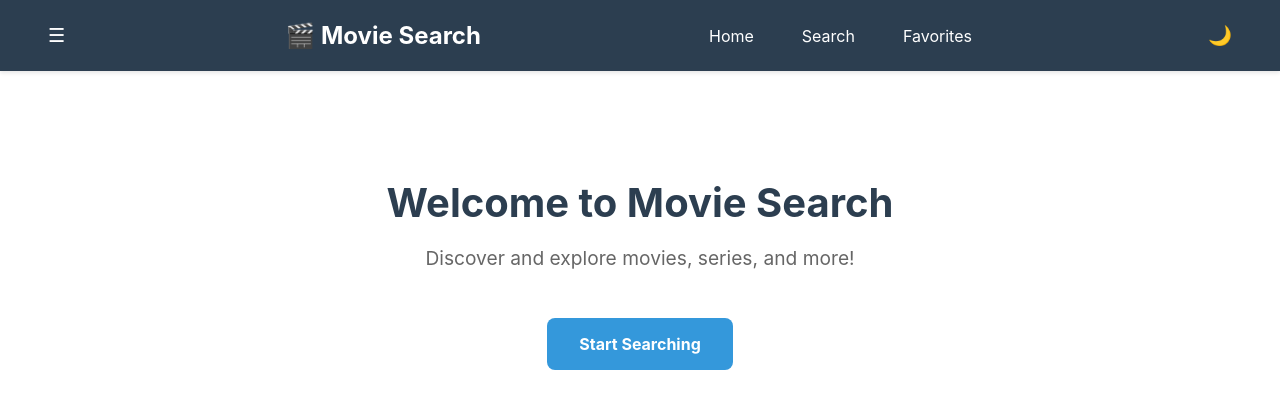
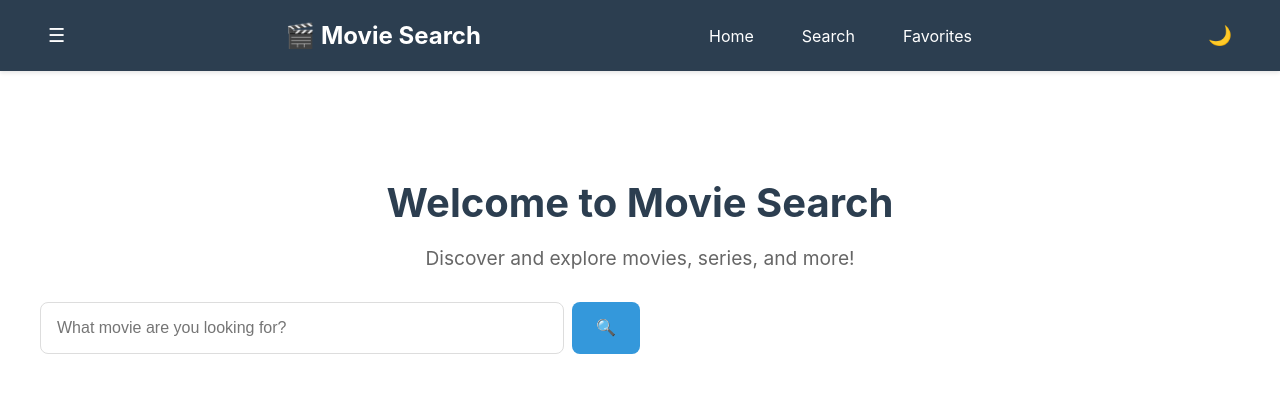
Before and after one commit to DevKingKev/java-spring-reactjs-bootcamp, a React (Create React App) app in the folder frontend/: page / in a window 1280 px wide. Shown: the top 408 px of the page. Built offline with nearby package versions, Linux system fonts and the light colour scheme.

Commit message:
Moved the SearchForm and MovieList displays into own components which are now used in both Search and Home pages.

```diff
--- a/frontend/src/App.scss
+++ b/frontend/src/App.scss
@@ -219,13 +219,6 @@ $transition: all 0.3s ease;
     }
   }
 }
-
-// Search Page Styles
-.search-page {
-  .search-form {
-    margin-bottom: 2rem;
-  }
-
   .search-input-group {
     display: flex;
     gap: 0.5rem;
@@ -252,6 +245,14 @@ $transition: all 0.3s ease;
       font-size: 1rem;
     }
   }
+
+// Search Page Styles
+.search-page {
+  .search-form {
+    margin-bottom: 2rem;
+  }
+
+
 
   .error-message {
     background-color: $accent-color;
--- /dev/null
+++ b/frontend/src/components/MovieList.tsx
@@ -0,0 +1,64 @@
+import React from "react";
+import { useAppSelector } from "../hooks/redux";
+import { MovieListItem } from "../types/movie.types";
+import MovieCard from "./MovieCard";
+
+interface MovieListProps {
+  movies: MovieListItem[];
+  title?: string;
+  showCount?: boolean;
+  emptyMessage?: string;
+  emptySubtitle?: string;
+  className?: string;
+  showSearchQuery?: boolean;
+}
+
+const MovieList: React.FC<MovieListProps> = ({
+  movies,
+  title,
+  showCount = true,
+  emptyMessage = "No movies to display",
+  emptySubtitle,
+  className = "",
+  showSearchQuery = false,
+}) => {
+  const { searchQuery } = useAppSelector((state) => state.movies);
+
+  // Generate title with search query if enabled
+  const displayTitle =
+    showSearchQuery && searchQuery
+      ? `${title || "Search Results"}: ${searchQuery}`
+      : title;
+
+  if (movies.length === 0) {
+    return (
+      <div className={`no-results ${className}`}>
+        <h3>{emptyMessage}</h3>
+        {emptySubtitle && <p>{emptySubtitle}</p>}
+      </div>
+    );
+  }
+
+  return (
+    <div className={`movie-list ${className}`}>
+      {displayTitle && (
+        <div className="results-header">
+          <h2>{displayTitle}</h2>
+          {showCount && (
+            <span className="results-count">
+              {movies.length === 1 ? "1 movie" : `${movies.length} movies`}
+            </span>
+          )}
+        </div>
+      )}
+
+      <div className="movie-grid">
+        {movies.map((movie) => (
+          <MovieCard key={movie.imdbID} movie={movie} />
+        ))}
+      </div>
+    </div>
+  );
+};
+
+export default MovieList;
--- /dev/null
+++ b/frontend/src/components/SearchForm.tsx
@@ -0,0 +1,92 @@
+import React, { useState, useEffect } from "react";
+import { useNavigate, useSearchParams } from "react-router-dom";
+import { useAppDispatch, useAppSelector } from "../hooks/redux";
+import {
+  searchMovies,
+  setSearchQuery,
+  addToSearchHistory,
+} from "../store/slices/movieSlice";
+
+interface SearchFormProps {
+  placeholder?: string;
+  redirectToSearch?: boolean;
+  onSearch?: (query: string) => void;
+  className?: string;
+  showButton?: boolean;
+  autoFocus?: boolean;
+}
+
+const SearchForm: React.FC<SearchFormProps> = ({
+  placeholder = "Search for movies, series, episodes...",
+  redirectToSearch = true,
+  onSearch,
+  className = "",
+  showButton = true,
+  autoFocus = false,
+}) => {
+  const dispatch = useAppDispatch();
+  const navigate = useNavigate();
+  const [searchParams] = useSearchParams();
+  const [localQuery, setLocalQuery] = useState("");
+
+  const { isLoading } = useAppSelector((state) => state.movies);
+
+  const queryParam = searchParams.get("q") || "";
+
+  // Sync with URL params (mainly for Search page)
+  useEffect(() => {
+    if (queryParam && redirectToSearch) {
+      setLocalQuery(queryParam);
+    }
+  }, [queryParam, redirectToSearch]);
+
+  const handleSearch = (e: React.FormEvent) => {
+    e.preventDefault();
+    const trimmedQuery = localQuery.trim();
+
+    if (trimmedQuery) {
+      // Add to search history
+      dispatch(addToSearchHistory(trimmedQuery));
+
+      if (redirectToSearch) {
+        // Navigate to search page with query param
+        navigate(`/search?q=${encodeURIComponent(trimmedQuery)}`);
+      } else {
+        // Execute search directly (for Search page)
+        dispatch(setSearchQuery(trimmedQuery));
+        dispatch(searchMovies(trimmedQuery));
+      }
+
+      // Call custom onSearch handler if provided
+      if (onSearch) {
+        onSearch(trimmedQuery);
+      }
+    }
+  };
+
+  const handleInputChange = (e: React.ChangeEvent<HTMLInputElement>) => {
+    setLocalQuery(e.target.value);
+  };
+
+  return (
+    <form onSubmit={handleSearch} className={`search-form ${className}`}>
+      <div className="search-input-group">
+        <input
+          type="text"
+          value={localQuery}
+          onChange={handleInputChange}
+          placeholder={placeholder}
+          className="search-input"
+          autoFocus={autoFocus}
+        />
+        {showButton && (
+          <button type="submit" className="search-button" disabled={isLoading}>
+            {isLoading ? "🔄" : "🔍"}
+          </button>
+        )}
+      </div>
+    </form>
+  );
+};
+
+export default SearchForm;
--- a/frontend/src/pages/Home.tsx
+++ b/frontend/src/pages/Home.tsx
@@ -1,28 +1,50 @@
 import React from "react";
 import { Link } from "react-router-dom";
 import { useAppSelector } from "../hooks/redux";
+import SearchForm from "../components/SearchForm";
+import MovieList from "../components/MovieList";
 
 const Home: React.FC = () => {
-  const { searchHistory } = useAppSelector((state) => state.movies);
+  const { searchHistory, searchResults, isLoading, error } = useAppSelector(
+    (state) => state.movies
+  );
 
   return (
     <div className="home">
       <div className="hero-section">
         <h1>Welcome to Movie Search</h1>
         <p>Discover and explore movies, series, and more!</p>
-        <Link to="/search" className="cta-button">
-          Start Searching
-        </Link>
+        <SearchForm
+          placeholder="What movie are you looking for?"
+          autoFocus={false}
+          redirectToSearch={false}
+        />
       </div>
+
+      {/* Show search results if any */}
+      {searchResults.length > 0 && (
+        <MovieList
+          movies={searchResults}
+          title="Search Results"
+          showCount={true}
+          className="home-results"
+          showSearchQuery={true}
+        />
+      )}
+
+      {/* Show loading state */}
+      {isLoading && <div className="loading-spinner"></div>}
+
+      {/* Show error state */}
+      {error && <div className="error-message">❌ {error}</div>}
 
       {searchHistory.length > 0 && (
         <div className="recent-searches">
           <h2>Recent Searches</h2>
           <div className="search-history-list">
             {searchHistory.slice(0, 5).map((query, index) => (
-              <p>
+              <p key={index}>
                 <Link
-                  key={index}
                   to={`/search?q=${encodeURIComponent(query)}`}
                   className="search-history-item">
                   {query}
--- a/frontend/src/pages/Search.tsx
+++ b/frontend/src/pages/Search.tsx
@@ -1,4 +1,4 @@
-import React, { useState, useEffect } from "react";
+import React, { useEffect } from "react";
 import { useSearchParams } from "react-router-dom";
 import { useAppDispatch, useAppSelector } from "../hooks/redux";
 import {
@@ -6,12 +6,12 @@ import {
   setSearchQuery,
   addToSearchHistory,
 } from "../store/slices/movieSlice";
-import MovieCard from "../components/MovieCard";
+import MovieList from "../components/MovieList";
+import SearchForm from "../components/SearchForm";
 
 const Search: React.FC = () => {
   const dispatch = useAppDispatch();
-  const [searchParams, setSearchParams] = useSearchParams();
-  const [localQuery, setLocalQuery] = useState("");
+  const [searchParams] = useSearchParams();
 
   const { searchResults, isLoading, error } = useAppSelector(
     (state) => state.movies
@@ -21,61 +21,36 @@ const Search: React.FC = () => {
 
   useEffect(() => {
     if (queryParam) {
-      setLocalQuery(queryParam);
       dispatch(setSearchQuery(queryParam));
       dispatch(searchMovies(queryParam));
       dispatch(addToSearchHistory(queryParam));
     }
   }, [queryParam, dispatch]);
 
-  const handleSearch = (e: React.FormEvent) => {
-    e.preventDefault();
-    if (localQuery.trim()) {
-      setSearchParams({ q: localQuery.trim() });
-    }
-  };
-
   return (
     <div className="search-page">
-      <form onSubmit={handleSearch} className="search-form">
-        <div className="search-input-group">
-          <input
-            type="text"
-            value={localQuery}
-            onChange={(e) => setLocalQuery(e.target.value)}
-            placeholder="Search for movies, series, episodes..."
-            className="search-input"
-          />
-          <button type="submit" className="search-button" disabled={isLoading}>
-            {isLoading ? "🔄" : "🔍"}
-          </button>
-        </div>
-      </form>
+      <SearchForm
+        redirectToSearch={false}
+        onSearch={() => {}} // Search logic is handled in useEffect
+      />
 
       {error && <div className="error-message">❌ {error}</div>}
 
       {searchResults.length > 0 && (
-        <div className="search-results">
-          <div className="results-header">
-            <h2>Search Results</h2>
-            <span className="results-count">
-              Found {searchResults.length} results
-            </span>
-          </div>
-
-          <div className="movie-grid">
-            {searchResults.map((movie) => (
-              <MovieCard key={movie.imdbID} movie={movie} />
-            ))}
-          </div>
-        </div>
+        <MovieList
+          movies={searchResults}
+          title="Search Results"
+          showCount={true}
+          showSearchQuery={true}
+        />
       )}
 
       {!isLoading && !error && searchResults.length === 0 && queryParam && (
-        <div className="no-results">
-          <h3>No movies found for "{queryParam}"</h3>
-          <p>Try searching with different keywords.</p>
-        </div>
+        <MovieList
+          movies={[]}
+          emptyMessage={`No movies found for "${queryParam}"`}
+          emptySubtitle="Try searching with different keywords."
+        />
       )}
     </div>
   );
```
